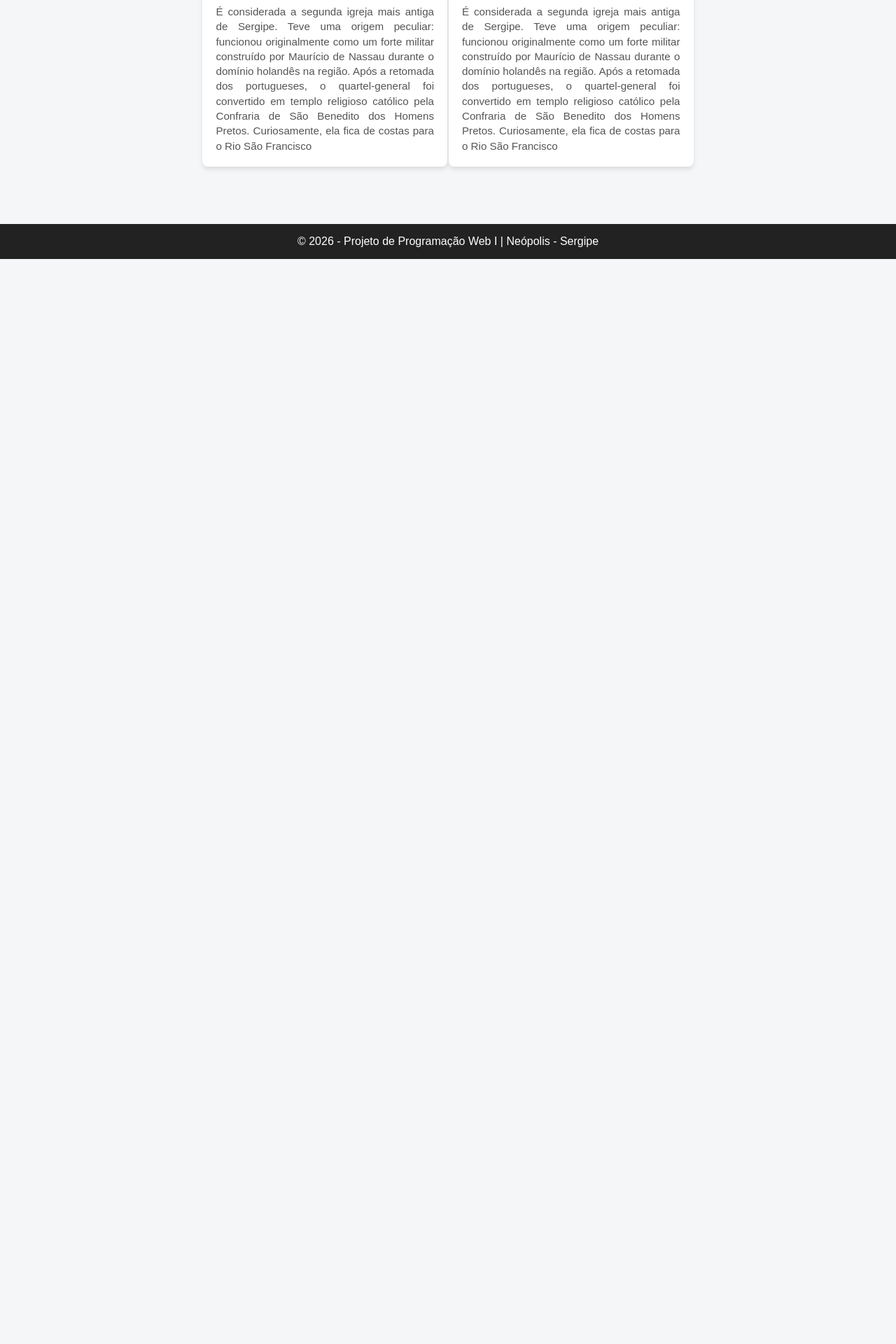
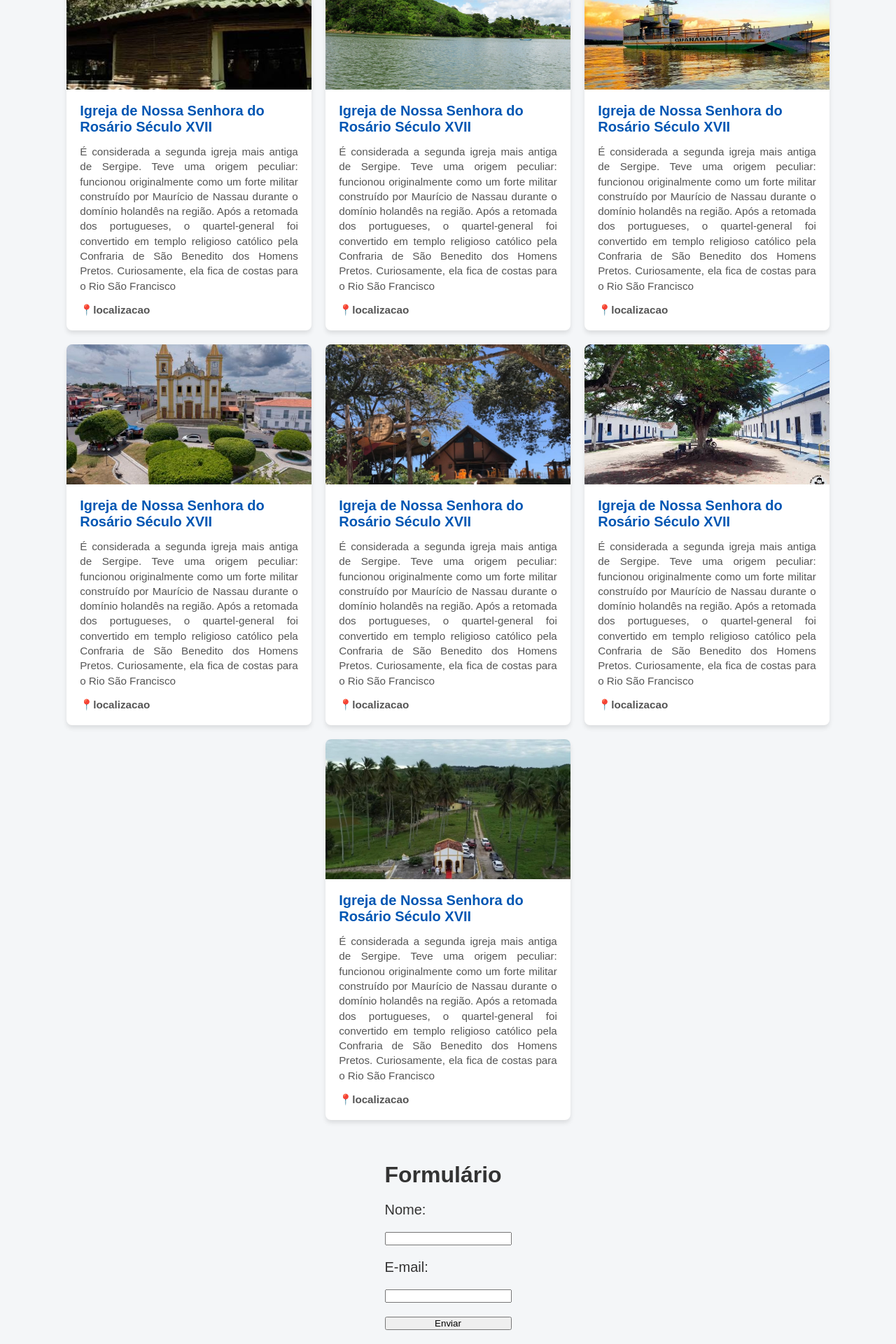
Before and after one commit to sannttox/Neo-Turismo, a React (Create React App) app: page / in a window 1280 px wide. Shown: the part 260-2180 px from the top of the page at 70% size. Before the commit the page ends 800 px from the top, so only its background shows below. Built offline with nearby package versions, Linux system fonts and the light colour scheme.

Commit message:
Ajudando a construir os componentes

```diff
--- a/src/App.css
+++ b/src/App.css
@@ -26,7 +26,7 @@ body {
 
 /* Cabeçalho */
 .header {
-  background-color:blue;
+  background-color:#0056b3;
   padding: 2rem 1rem;
   text-align: center;
 }
@@ -49,10 +49,11 @@ body {
 }
 
 .cards-grid {
-  display: flex;
-  flex-direction: row;
-  flex-wrap: wrap;
-  gap: 1.5px;
+    display: flex;
+    flex-direction: row;
+    flex-wrap: wrap;
+    justify-content: center;
+    gap: 20px;
 }
 
 /* Estilo do Card Individual */
@@ -63,7 +64,7 @@ body {
   width: 100%;
   max-width: 350px;
   display: flex;
-  flex-direction: row;
+  flex-direction: column;
   overflow: hidden;
   transition: transform 0.2s ease-in-out;
 }
@@ -105,6 +106,28 @@ body {
   margin-top: auto;
 }
 
+.form {
+  display: flex;
+  align-items: center;
+  justify-content: center;
+  padding: 20px;
+  margin-top: 40px;
+}
+
+.form form {
+  display: flex;
+  flex-direction: column;
+  gap: 20px;
+}
+
+.form h2 {
+  font-size: 32px;
+}
+
+.form label {
+  font-size: 20px;
+}
+
 /* Rodapé */
 .footer {
   background-color: #222;
--- a/src/App.js
+++ b/src/App.js
@@ -1,44 +1,102 @@
-import React from 'react';
+import Header from './header.js';
+
 import './App.css';
 
 
+function App() {
+  return (
+    <div className="container">
+      {/* Cabeçalho do Site */}
+      {/* <header className="header">
+        <h1>Pontos Turísticos de Neópolis - SE</h1>
+        <p>Conheça as belezas e tradições da Capital do Frevo Sergipano</p>
+      </header> */}
 
-function App() {
+      <Header />
 
 
 
-  return (
-    <div className="container">
-      {/* Cabeçalho do Site */}
-      <header className="header">
-        <h1>Pontos Turísticos de Neópolis - SE</h1>
-        <p>Conheça as belezas e tradições da Capital do Frevo Sergipano</p>
-      </header>
-
       {/* Conteúdo Principal */}
       <main className="main-content">
+
         <section className="cards-grid">
-          {/*
-            />
-          ))} */}
+
           <div className="card">
-            {/* <img src alt={`Foto de ${nome}`} className="card-img" /> */}
+            <img src="/imagem/aldeia.jpg" alt="Aldeia" className="card-img" />
             <div className="card-body">
               <h2>Igreja de Nossa Senhora do Rosário Século XVII</h2>
               <p>É considerada a segunda igreja mais antiga de Sergipe. Teve uma origem peculiar: funcionou originalmente como um forte militar construído por Maurício de Nassau durante o domínio holandês na região. Após a retomada dos portugueses, o quartel-general foi convertido em templo religioso católico pela Confraria de São Benedito dos Homens Pretos. Curiosamente, ela fica de costas para o Rio São Francisco</p>
+              <p className="card-location">📍localizacao</p>
+            </div>
+          </div>
 
-              {/*  <span className="card-location">📍 {localizacao}</span> */}
+          <div className="card">
+            <img src="/imagem/aracare.jpg" alt="Aldeia" className="card-img" />
+            <div className="card-body">
+              <h2>Igreja de Nossa Senhora do Rosário Século XVII</h2>
+              <p>É considerada a segunda igreja mais antiga de Sergipe. Teve uma origem peculiar: funcionou originalmente como um forte militar construído por Maurício de Nassau durante o domínio holandês na região. Após a retomada dos portugueses, o quartel-general foi convertido em templo religioso católico pela Confraria de São Benedito dos Homens Pretos. Curiosamente, ela fica de costas para o Rio São Francisco</p>
+              <p className="card-location">📍localizacao</p>
             </div>
+          </div>
+
+          <div className="card">
+            <img src="/imagem/balsas.jpeg" alt="Aldeia" className="card-img" />
+            <div className="card-body">
+              <h2>Igreja de Nossa Senhora do Rosário Século XVII</h2>
+              <p>É considerada a segunda igreja mais antiga de Sergipe. Teve uma origem peculiar: funcionou originalmente como um forte militar construído por Maurício de Nassau durante o domínio holandês na região. Após a retomada dos portugueses, o quartel-general foi convertido em templo religioso católico pela Confraria de São Benedito dos Homens Pretos. Curiosamente, ela fica de costas para o Rio São Francisco</p>
+              <p className="card-location">📍localizacao</p>
             </div>
-            <div className="card">
-              {/* <img src alt={`Foto de ${nome}`} className="card-img" /> */}
-              <div className="card-body">
-                <h2>Igreja de Nossa Senhora do Rosário Século XVII</h2>
-                <p>É considerada a segunda igreja mais antiga de Sergipe. Teve uma origem peculiar: funcionou originalmente como um forte militar construído por Maurício de Nassau durante o domínio holandês na região. Após a retomada dos portugueses, o quartel-general foi convertido em templo religioso católico pela Confraria de São Benedito dos Homens Pretos. Curiosamente, ela fica de costas para o Rio São Francisco</p>
+          </div>
 
-                {/*  <span className="card-location">📍 {localizacao}</span> */}
-              </div>
+          <div className="card">
+            <img src="/imagem/monsenhor.jpg" alt="Aldeia" className="card-img" />
+            <div className="card-body">
+              <h2>Igreja de Nossa Senhora do Rosário Século XVII</h2>
+              <p>É considerada a segunda igreja mais antiga de Sergipe. Teve uma origem peculiar: funcionou originalmente como um forte militar construído por Maurício de Nassau durante o domínio holandês na região. Após a retomada dos portugueses, o quartel-general foi convertido em templo religioso católico pela Confraria de São Benedito dos Homens Pretos. Curiosamente, ela fica de costas para o Rio São Francisco</p>
+              <p className="card-location">📍localizacao</p>
             </div>
+          </div>
+
+          <div className="card">
+            <img src="/imagem/oportinho.jpg" alt="Aldeia" className="card-img" />
+            <div className="card-body">
+              <h2>Igreja de Nossa Senhora do Rosário Século XVII</h2>
+              <p>É considerada a segunda igreja mais antiga de Sergipe. Teve uma origem peculiar: funcionou originalmente como um forte militar construído por Maurício de Nassau durante o domínio holandês na região. Após a retomada dos portugueses, o quartel-general foi convertido em templo religioso católico pela Confraria de São Benedito dos Homens Pretos. Curiosamente, ela fica de costas para o Rio São Francisco</p>
+              <p className="card-location">📍localizacao</p>
+            </div>
+          </div>
+
+          <div className="card">
+            <img src="/imagem/passagem.jpg" alt="Aldeia" className="card-img" />
+            <div className="card-body">
+              <h2>Igreja de Nossa Senhora do Rosário Século XVII</h2>
+              <p>É considerada a segunda igreja mais antiga de Sergipe. Teve uma origem peculiar: funcionou originalmente como um forte militar construído por Maurício de Nassau durante o domínio holandês na região. Após a retomada dos portugueses, o quartel-general foi convertido em templo religioso católico pela Confraria de São Benedito dos Homens Pretos. Curiosamente, ela fica de costas para o Rio São Francisco</p>
+              <p className="card-location">📍localizacao</p>
+            </div>
+          </div>
+
+          <div className="card">
+            <img src="/imagem/sao-sebastiao.jpeg" alt="Aldeia" className="card-img" />
+            <div className="card-body">
+              <h2>Igreja de Nossa Senhora do Rosário Século XVII</h2>
+              <p>É considerada a segunda igreja mais antiga de Sergipe. Teve uma origem peculiar: funcionou originalmente como um forte militar construído por Maurício de Nassau durante o domínio holandês na região. Após a retomada dos portugueses, o quartel-general foi convertido em templo religioso católico pela Confraria de São Benedito dos Homens Pretos. Curiosamente, ela fica de costas para o Rio São Francisco</p>
+              <p className="card-location">📍localizacao</p>
+            </div>
+          </div>
+
+        </section>
+
+        <section className='form'>
+          <form action="">
+            <h2>Formulário</h2>
+            <label for="nome">Nome:</label>
+            <input type="text" id="nome" name="nome"></input>
+
+            <label for="email">E-mail:</label>
+            <input type="email" id="email" name="email"></input>
+
+            <button type="submit">Enviar</button>
+          </form>
         </section>
 
       </main>
@@ -47,6 +105,8 @@ function App() {
       <footer className="footer">
         <p>© 2026 - Projeto de Programação Web I | Neópolis - Sergipe</p>
       </footer>
+
+
     </div>
   );
 }
--- /dev/null
+++ b/src/header.js
@@ -0,0 +1,13 @@
+import './App.css';
+
+
+function App() {
+    return (
+        <header className="header">
+            <h1>Pontos Turísticos de Neópolis - SE</h1>
+            <p>Conheça as belezas e tradições da Capital do Frevo Sergipano</p>
+        </header>
+    );
+}
+
+export default App;
```
